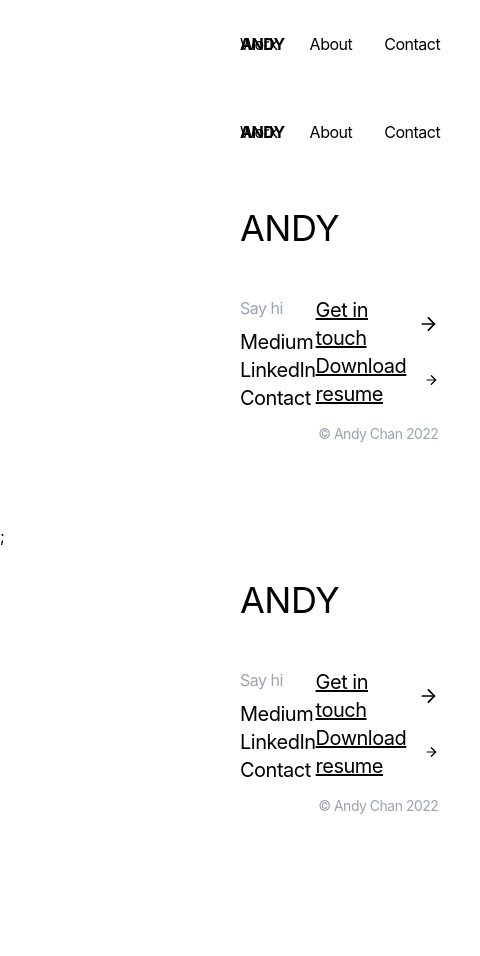
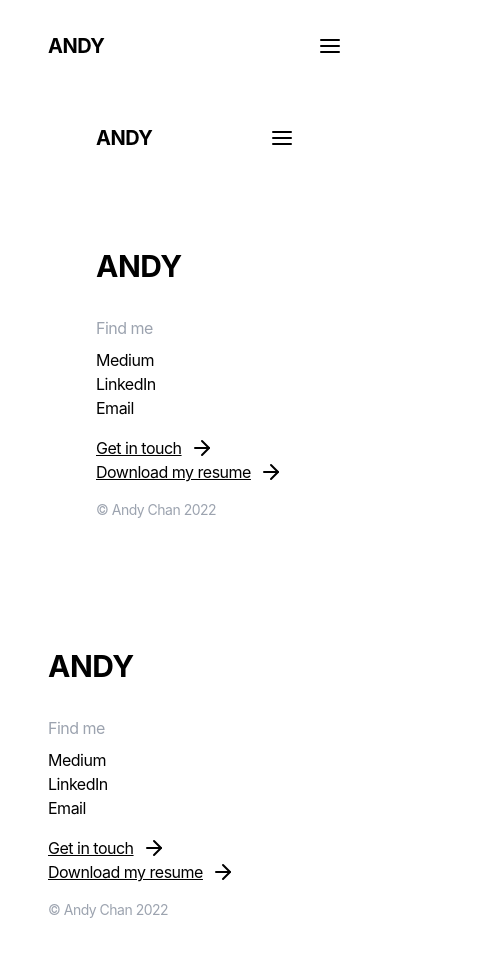
Before and after one commit to ndisisnd/ndisisnd, a Next.js app: page /components/Layout in a window 390 px wide. Shown: the top 956 px of the page, 480 px wide, since content can reach past the window. Before the commit the page ends 896 px from the top, so only its background shows below. Built offline with nearby package versions, Linux system fonts and the light colour scheme.

Commit message:
Reformatting to be mobile-friendly

```diff
--- a/pages/_app.js
+++ b/pages/_app.js
@@ -5,7 +5,7 @@ import Layout from "./components/Layout";
 function MyApp({ Component, pageProps }) {
   return (
     <Layout>
-      <Component {...pageProps} />;
+      <Component {...pageProps} />
     </Layout>
   );
 }
--- a/pages/components/Footer.js
+++ b/pages/components/Footer.js
@@ -3,47 +3,53 @@ import Link from "next/link";
 
 export default function Footer() {
   return (
-    <footer className="w-full flex flex-col px-60 py-8 gap-12 pb-20">
-      <div className="w-full">
-        <h4 className="uppercase text-4xl">Andy</h4>
+    <footer className="flex flex-col gap-8 py-16">
+      <div>
+        <h3 className="text-3xl lg:text-5xl uppercase font-bold">Andy</h3>
       </div>
-      <div className="flex flex-row justify-between">
+      <div className="flex flex-col md:flex-row md:justify-between gap-4">
         <div className="flex flex-col gap-2">
-          <p className="text-gray-400">Say hi</p>
-          <ul className="text-xl">
-            <a href="https://medium.com/@ndisisnd">
-              <li>Medium</li>
+          <p className="text-gray-400 text-md">Find me</p>
+          <section className="flex flex-col">
+            <a href="www.medium.com/@ndisisnd">Medium</a>
+            <a href="www.linkedin.com/in/ndisisnd">LinkedIn</a>
+            <a
+              href="mailto:ndisisnd@gmail.com"
+              target="_blank"
+              rel="noreferrer"
+            >
+              Email
             </a>
-            <a href="https://www.linkedin.com/in/ndisisnd">
-              <li>LinkedIn</li>
-            </a>
-            <a href="mail:ndisisnd@gmail.com">
-              <li>Contact</li>
-            </a>
-          </ul>
+          </section>
         </div>
-        <div className="flex flex-col items-end gap-4 justify-between">
-          <ul className="text-xl flex flex-col items-end underline">
-            <span className="flex items-center gap-2">
-              <Link href="mailto:ndisisnd@gmail.com" target="_blank">
-                <a>
-                  <li>Get in touch</li>
+        <div className="flex flex-col gap-4">
+          <section className="flex flex-col gap-4">
+            <div className="flex flex-col">
+              <span className="flex flex-row gap-2">
+                <a
+                  href="mailto:ndisisnd@gmail.com"
+                  target="_blank"
+                  rel="noreferrer"
+                  className="underline"
+                >
+                  Get in touch
                 </a>
-              </Link>
-              <ArrowRight />
-            </span>
-            <span className="flex items-center gap-2">
-              <a
-                target="_blank"
-                href="https://drive.google.com/file/d/1nCjhodKgGmPqLj856_FNFyyLGGf5jkqS/view?usp=sharing"
-                rel="noreferrer"
-              >
-                <li>Download resume</li>
-              </a>
-              <ArrowRight />
-            </span>
-          </ul>
-          <p className="text-gray-400 text-sm">© Andy Chan 2022</p>
+                <ArrowRight />
+              </span>
+              <span className="flex flex-row gap-2">
+                <a
+                  href="https://drive.google.com/file/d/1nCjhodKgGmPqLj856_FNFyyLGGf5jkqS/view?usp=sharing"
+                  target="_blank"
+                  rel="noreferrer"
+                  className="underline"
+                >
+                  Download my resume
+                </a>
+                <ArrowRight />
+              </span>
+            </div>
+            <p className="text-gray-400 text-sm">© Andy Chan 2022</p>
+          </section>
         </div>
       </div>
     </footer>
--- a/pages/components/Layout.js
+++ b/pages/components/Layout.js
@@ -3,7 +3,7 @@ import Navbar from "./Navbar";
 
 export default function Layout({ children }) {
   return (
-    <div>
+    <div className="px-12 sm:px-36 md:px-48 lg:px-84">
       <Navbar></Navbar>
       <main>{children}</main>
       <Footer></Footer>
--- a/pages/components/Navbar.js
+++ b/pages/components/Navbar.js
@@ -1,40 +1,69 @@
 import Link from "next/link";
+import { Menu } from "react-feather";
+import { useState } from "react";
 
 export default function Navbar() {
+  const [menuOpen, setMenuOpen] = useState(false);
+
+  const handleMenuOpen = () => {
+    return setMenuOpen(!menuOpen);
+  };
+
   return (
-    <nav className="w-full flex flex-row px-60 py-8">
+    // Desktop Nav
     <div className="w-full">
+      {/* Mobile */}
+      <div className="flex flex-col items-end">
+        <nav className="flex flex-row justify-between md:hidden py-8 items-center w-full">
           <Link href="/">
-          <a className="uppercase font-bold hover:underline transition-all ease-in">
-            Andy
+            <a className="uppercase font-bold text-xl">Andy</a>
+          </Link>
+          <Menu onClick={handleMenuOpen} />
+        </nav>
+        <section
+          className={
+            menuOpen
+              ? `flex md:hidden p-4 shadow-md border-0 w-full items-end flex-col gap-4 rounded-md mb-12`
+              : `hidden`
+          }
+        >
+          <Link href="/">
+            <a>Work</a>
+          </Link>
+          <Link href="/about">
+            <a>About</a>
+          </Link>
+          <a href="mailto:ndisisnd@gmail.com" target="_blank" rel="noreferrer">
+            Contact
           </a>
+        </section>
+      </div>
+      {/* Desktop */}
+      <nav className="hidden md:flex justify-between py-8">
+        <Link href="/">
+          <a className="uppercase font-bold">Andy</a>
         </Link>
-      </div>
-      <div>
-        <ul className="flex flex-row gap-8">
+        <section className="flex flex-row items-center gap-6">
           <Link href="/">
-            <a>
-              <li className="hover:underline transition-all ease-in hover:font-bold">
+            <a className="transition-all hover:underline hover:font-bold active:font-bold active:underline">
               Work
-              </li>
             </a>
           </Link>
           <Link href="/about">
-            <a>
-              <li className="hover:underline transition-all ease-in hover:font-bold">
+            <a className="transition-all hover:underline hover:font-bold active:font-bold active:underline">
               About
-              </li>
             </a>
           </Link>
-          <Link href="/">
-            <a href="mailto:ndisisnd@gmail.com">
-              <li className="hover:underline transition-all ease-in hover:font-bold">
+          <a
+            href="mailto:ndisisnd@gmail.com"
+            target="_blank"
+            className="transition-all hover:underline hover:font-bold active:font-bold active:underline"
+            rel="noreferrer"
+          >
             Contact
-              </li>
           </a>
-          </Link>
-        </ul>
+        </section>
+      </nav>
     </div>
-    </nav>
   );
 }
--- a/pages/lib/education.json
+++ b/pages/lib/education.json
@@ -1,7 +1,7 @@
 [
   {
     "org": "Goldsmiths, University of London (SIM)",
-    "major:": "BSC (Hons) Computer Science",
+    "major": "BSC (Hons) Computer Science",
     "year": "Oct 2020 - Present",
     "skills": "Web Development, Agile Software Development, Graphics Programming, Algorithms & Data Structures"
   },
--- a/pages/lib/skills.json
+++ b/pages/lib/skills.json
@@ -9,7 +9,7 @@
   },
   {
     "type": "Other Tools",
-    "skills": "Github, Trello, Asana, Linear, Jira, Slack, Notion, Airtable"
+    "skills": "Github, Trello, Asana, Linear, Jira, Slack, Notion, Airtable, VSCode"
   },
   {
     "type": "Software Engineering",
```
Also changed, not shown: pages/about.js (+118 -13 lines), pages/lib/experience.json (+5 -5 lines). Lines whose indentation alone changed are shown as unchanged.
